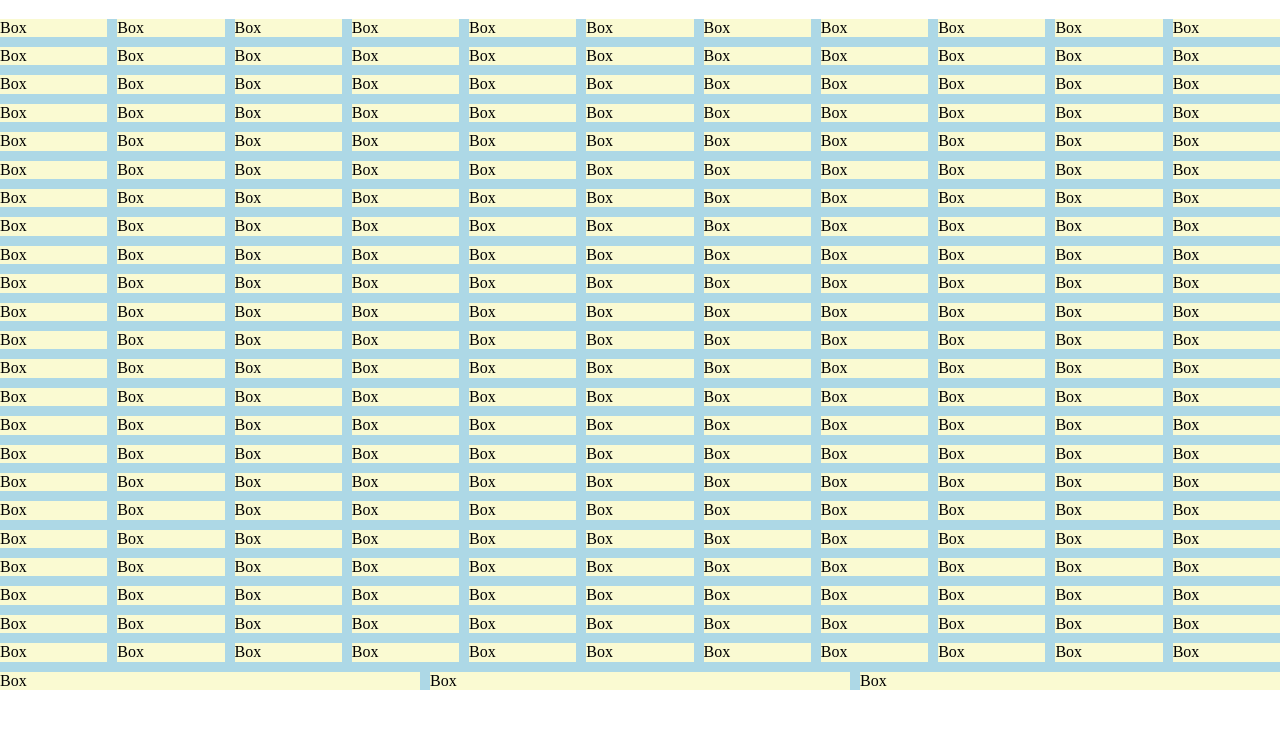
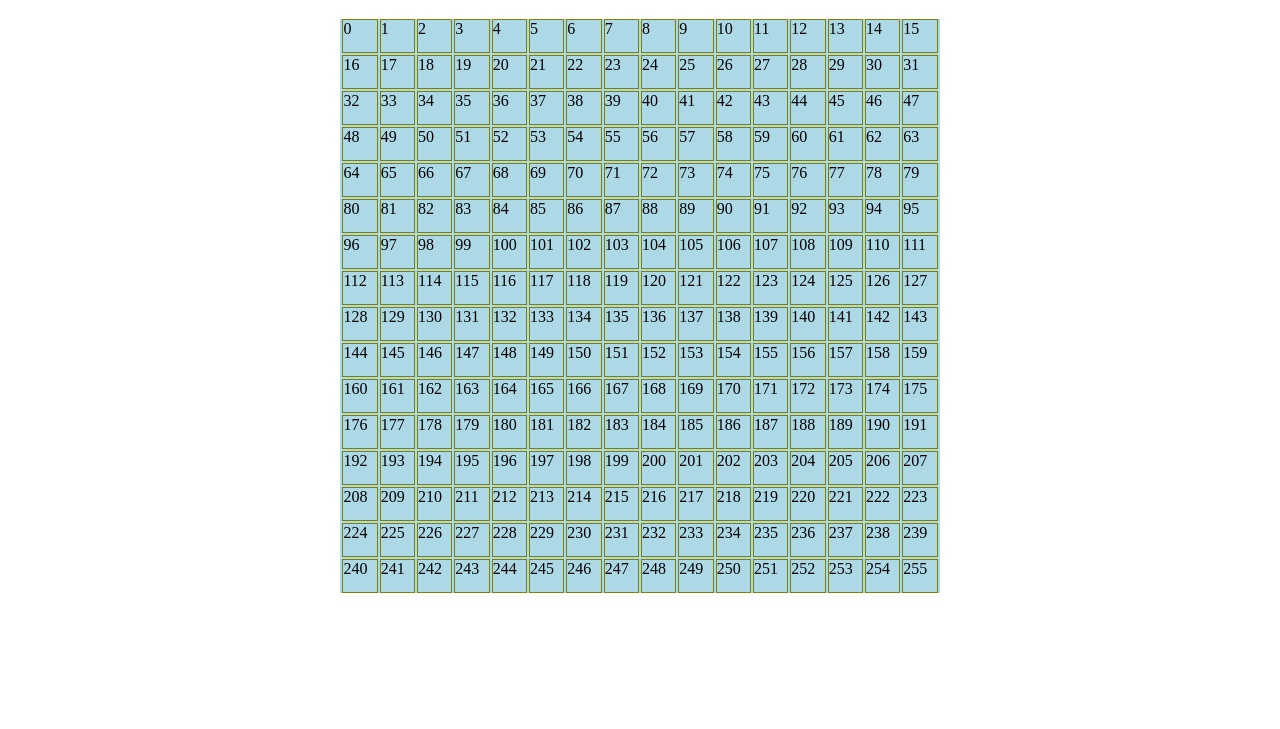
Before and after one commit to julioapv/etch-a-sketch, a website built with Vite: page index.html in a window 1280 px wide. Shown: the part 61-790 px from the top of the page. Built offline with nearby package versions, Linux system fonts and the light colour scheme.

Commit message:
create flexbox grid

```diff
--- a/src/main.js
+++ b/src/main.js
@@ -5,7 +5,7 @@ let gridSize = 16;
 
 for (let i = 0; i < gridSize * gridSize; i++) {
     let gridSquare = document.createElement("div")
-    gridSquare.innerText = "Box"
+    gridSquare.innerText = i
     gridSquare.classList.add("item")
     gridContainer.appendChild(gridSquare)
     console.log("beep");
--- a/src/style.css
+++ b/src/style.css
@@ -1,11 +1,15 @@
 .grid-container {
     display: flex;
+    justify-content: center;
     flex-wrap: wrap;
-    gap: 10px;
+    width: 600px;
+    margin: 0 auto;
+    gap: 2px;
     background-color: lightblue;
 }
 
 .item {
-    background-color: lightgoldenrodyellow;
-    flex: 2 2 100px;
+    flex: 0 0 calc(100% / 18);
+    height: 32px;
+    border: solid 1px olive;
 }
```
